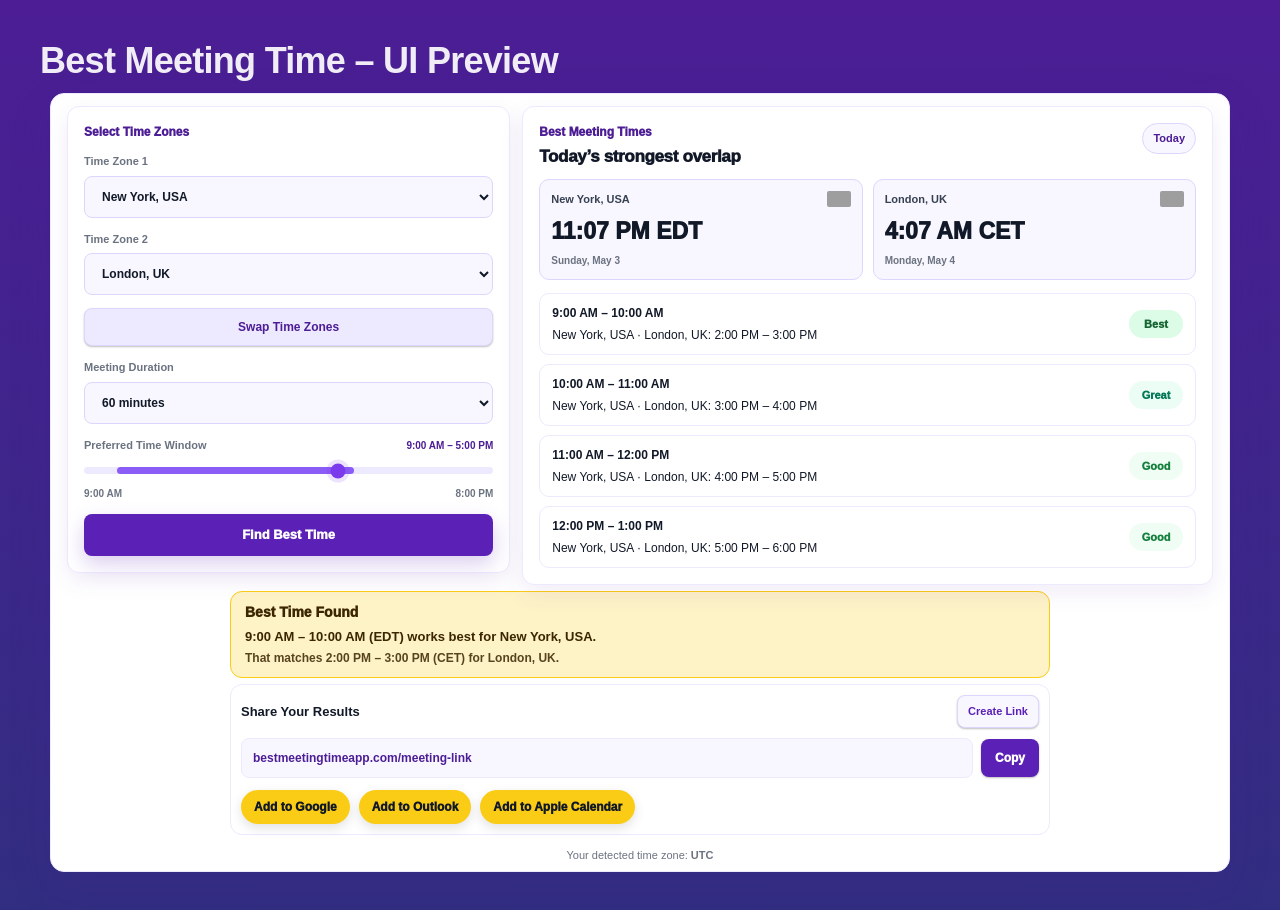
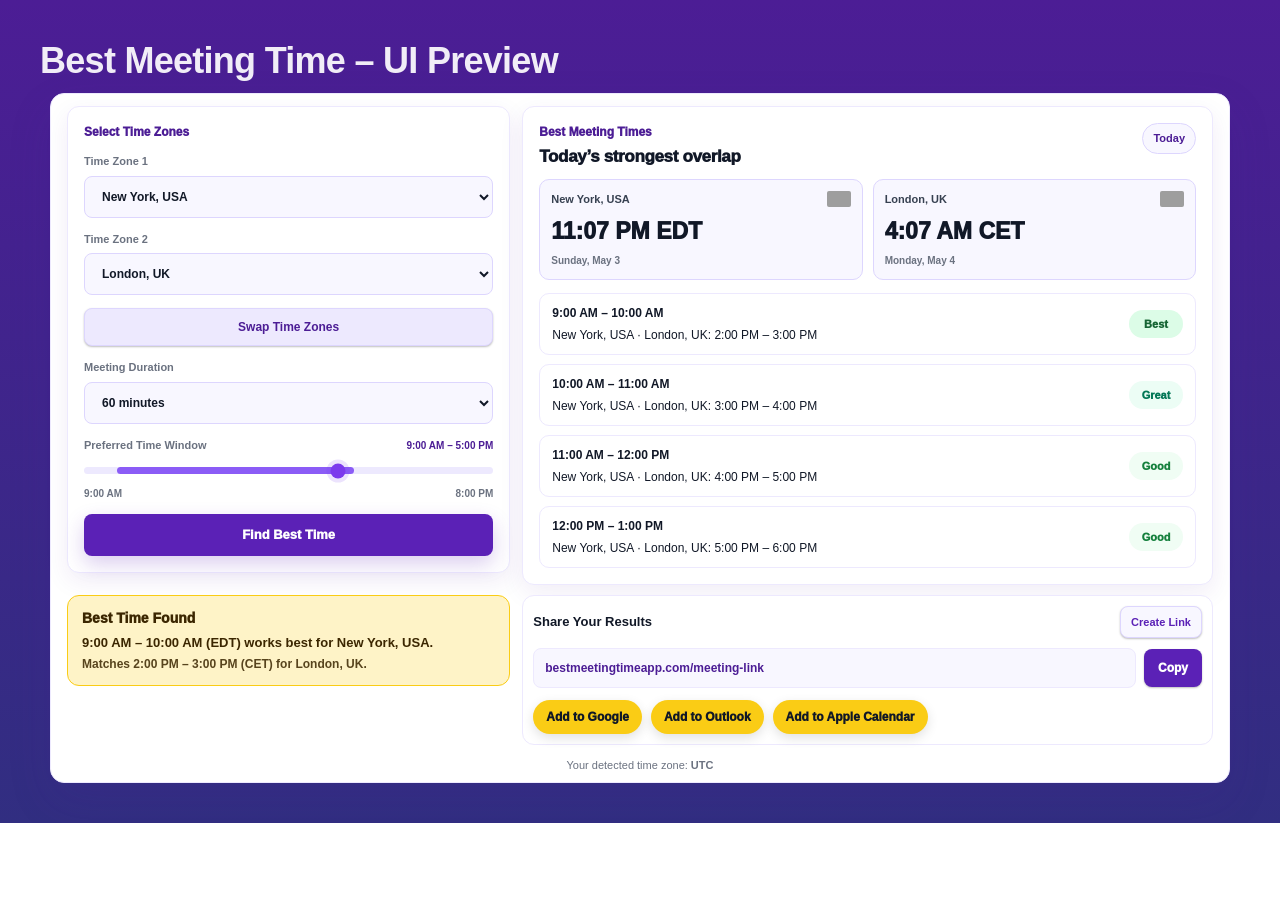
Before and after one commit to techtalk1282/Best-Meeting-Time, a Next.js app: page /preview in a window 1280 px wide. Both pictures are taken after a click on the button "Find Best Time". After the commit the page ends 823 px from the top, so only its background shows below. Built offline with nearby package versions, Linux system fonts and the light colour scheme; grey boxes are pictures that could not be loaded.

Commit message:
Redesign result and share area into compact two-column layout

```diff
--- a/app/ui/ToolPreviewSection.tsx
+++ b/app/ui/ToolPreviewSection.tsx
@@ -700,16 +700,14 @@ const safeNow = now || new Date();
       </div>
 
    {hasCalculated && (
-         <>
+        <div style={compactResultRow}>
           <div style={bestFoundCard}>
-            <div>
             <strong style={bestFoundTitle}>Best Time Found</strong>
             <div style={bestFoundText}>
               {bestStartA} – {bestEndA} ({cityATZ}) works best for {cityA.name}.
             </div>
             <div style={bestFoundSubtext}>
-                That matches {bestStartB} – {bestEndB} ({cityBTZ}) for {cityB.name}.
-              </div>
+              Matches {bestStartB} – {bestEndB} ({cityBTZ}) for {cityB.name}.
             </div>
           </div>
 
@@ -768,7 +766,7 @@ const safeNow = now || new Date();
               </button>
             )}
 
-        <div style={shareInputRow}>
+            <div style={compactShareRow}>
               <a
                 href={shareUrl || "#"}
                 target={shareUrl ? "_blank" : undefined}
@@ -859,7 +857,7 @@ const safeNow = now || new Date();
               </button>
             </div>
           </div>
-        </>
+        </div>
       )}
 
       {viewerTZ && (
@@ -1184,15 +1182,26 @@ const scoreGood = {
   background: "#f0fdf4",
   color: "#15803d",
 };
+const compactResultRow = {
+  display: "grid",
+  gridTemplateColumns: "0.86fr 1.34fr",
+  gap: "12px",
+  alignItems: "start",
+  marginTop: "10px",
+};
 
+const compactShareRow = {
+  display: "grid",
+  gridTemplateColumns: "1fr auto",
+  gap: "8px",
+  alignItems: "center",
+};
 const bestFoundCard = {
-  margin: "6px auto 0",
-  maxWidth: "820px",
   background: "#fef3c7",
   border: "1px solid #facc15",
   color: "#3b2600",
   borderRadius: "12px",
-  padding: "10px 14px",
+  padding: "12px 14px",
 };
 
 const bestFoundTitle = {
@@ -1215,8 +1224,6 @@ const bestFoundSubtext = {
 };
 
 const sharePanel = {
-  margin: "6px auto 0",
-  maxWidth: "820px",
   background: "#ffffff",
   border: "1px solid #ede9fe",
   borderRadius: "12px",
```
Lines whose indentation alone changed are shown as unchanged.
